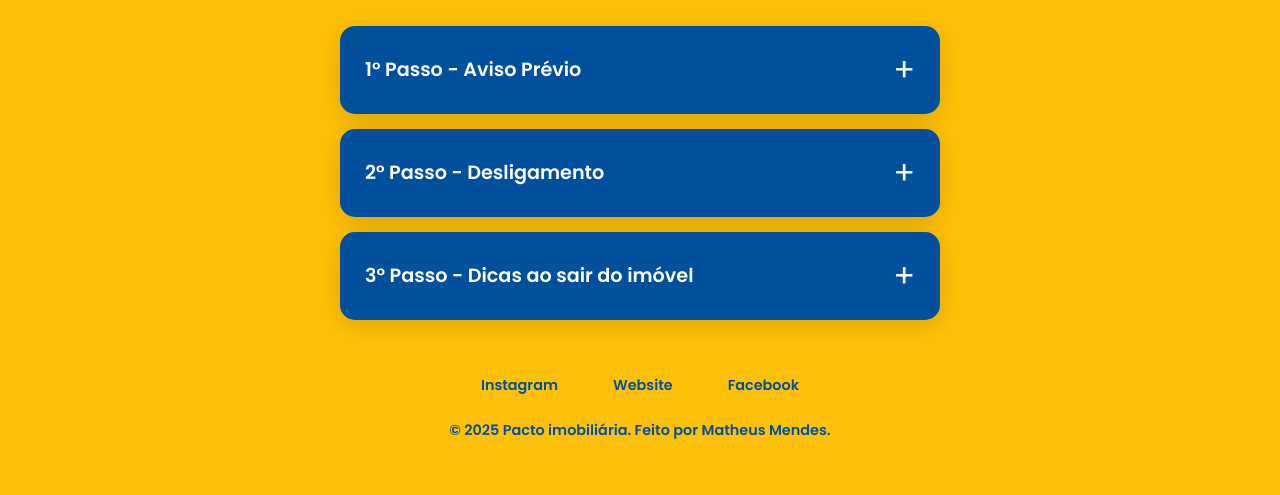
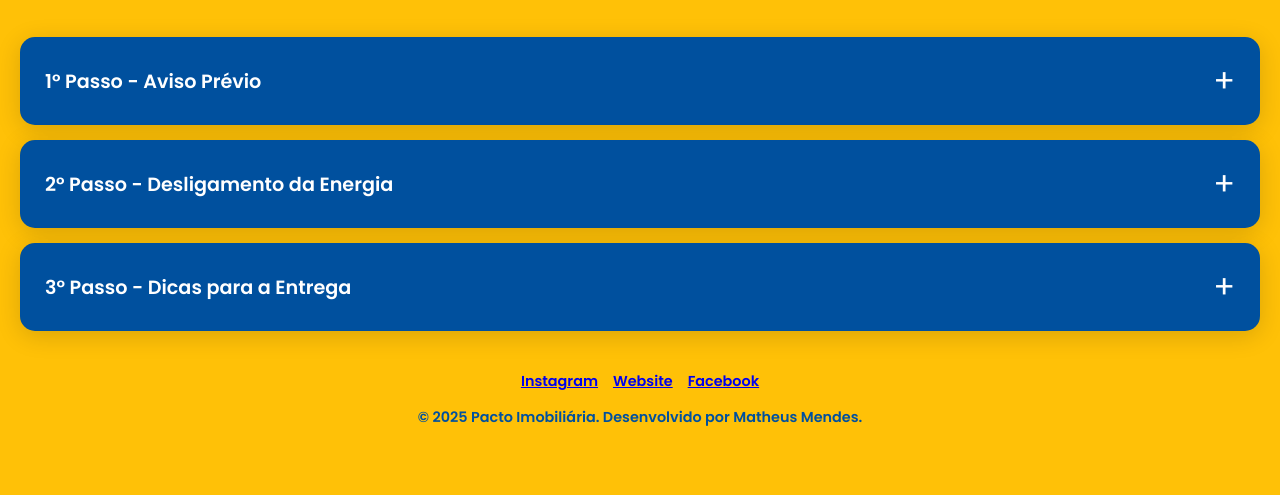
Before and after one commit to PACTOIMOBILIARIA/Rescisao, a plain HTML site: page index.html in a window 1280 px wide. Shown: the part 346-841 px from the top of the page. Drawn offline with Linux system fonts and the light colour scheme.

Commit message:
Update index.html

```diff
--- a/index.html
+++ b/index.html
@@ -3,97 +3,85 @@
 <head>
   <meta charset="UTF-8">
   <meta name="viewport" content="width=device-width, initial-scale=1.0">
-  <title>Processo de Rescisão!</title>
+  <title>Pacto Imobiliária - Processo de Rescisão</title>
   <link rel="preconnect" href="https://fonts.googleapis.com">
   <link rel="preconnect" href="https://fonts.gstatic.com" crossorigin>
-  <link href="https://fonts.googleapis.com/css2?family=Poppins:wght@400;600;700&display=swap" rel="stylesheet">
-
+  <link href="https://fonts.googleapis.com/css2?family=Poppins:wght@400;500;600;700&display=swap" rel="stylesheet">
   <link rel="stylesheet" href="style.css">
 </head>
 <body>
 
-  <div class="container">
+  <main class="card">
     <header class="header">
-
-      <img src="image-Photoroom.png"  alt="Logo da Pacto" class="logo">
-
-      <h1>Processo de Rescisão!</h1>
-    <p>Foi um prazer ter você com a gente.</p>
+      <img src="image-Photoroom.png" alt="Logo da Pacto Imobiliária" class="logo">
+      <h1>Processo de Rescisão</h1>
+      <p>Foi um prazer ter você conosco. Siga os passos abaixo para a devolução do imóvel.</p>
     </header>
 
     <div class="accordion">
       <div class="accordion-item">
-        <div class="accordion-header">1° Passo - Aviso Prévio</div>
-        <div class="accordion-content">
+        <div class="accordion-header" role="button" aria-expanded="false">
+          <span>1° Passo - Aviso Prévio</span>
+        </div>
+        <div class="accordion-content" aria-hidden="true">
           <p>
-           Realizado o aviso de rescisão, conforme clausula 2º do contrato de locação, orientamos que confira a vistoria antes da entrega das chaves, conforme clausula 18º, para ciência de suas obrigações contratuais. <br>
-<br>
-Cláusula 2° <br>
-
-Parágrafo § 8.º - O(a)(s) LOCATÁRIO(A)(S) deverá(ão) manifestar-se por escrito, com antecedência mínima de 30 (trinta) dias de sua saída do imóvel, comprometendo-se a acompanhar o responsável por esta, conforme termo de vistoria aceito por ele no início da locação. Na ausência do aviso, o(a)(s) LOCADOR(A)(E)(S) poderá exigir quantia correspondente a 01 (um) mês de aluguel e encargos, vigentes à época, conforme Parágrafo Único do Artigo 6. da Lei nº 8.245/91.
-
+            Realizado o aviso de rescisão, orientamos que confira a vistoria original antes da entrega das chaves para ciência de suas obrigações contratuais.
           </p>
-
-
+          <blockquote>
+            <strong>Cláusula 2°, Parágrafo § 8.º:</strong> O(a)(s) LOCATÁRIO(A)(S) deverá(ão) manifestar-se por escrito, com antecedência mínima de 30 (trinta) dias de sua saída do imóvel [...]. Na ausência do aviso, o(a)(s) LOCADOR(A)(E)(S) poderá exigir quantia correspondente a 01 (um) mês de aluguel e encargos, vigentes à época [...].
+          </blockquote>
         </div>
       </div>
 
       <div class="accordion-item">
-        <div class="accordion-header">2° Passo - Desligamento</div>
-        <div class="accordion-content">
+        <div class="accordion-header" role="button" aria-expanded="false">
+          <span>2° Passo - Desligamento da Energia</span>
+        </div>
+        <div class="accordion-content" aria-hidden="true">
           <p>
-          👉 Conforme declaração de entrega de chaves
-Inquilino fica responsável pelo DESLIGAMENTO DE ENERGIA E SOLICITAR OS VALORES PROPORCIONAIS DE USO DE ENERGIA ATÉ A DATA DE DESLIGAMENTO. ENVIANDO O PROTOCOLO PERANTE A COPEL. <br>
-<br>
-💡Estamos aqui para auxiliar no processo de desligamento da energia elétrica de sua residência: <br>
-
-- Via WhatsApp: Envie uma mensagem para o número 41 3013-8973 ; informe os dados e selecione a opção desejada conforme solicitado durante o atendimento.
-<br>
-
-- Via Telefone: Ligue gratuitamente para o número 0800 5100116. Siga as instruções do menu até ser redirecionado para um atendente, que irá auxiliá-lo no processo de desligamento através da leitura informada na foto.
-<br>
-- Via App da Agência Virtual: Baixe o aplicativo da Copel, disponível na App Store ou Google Play. Após instalar, faça login na sua conta e navegue até a seção de serviços. Selecione a opção "Desligamento de Energia" e preencha as informações necessárias para concluir a solicitação.
-<br>
-Inquilino deverá realizar o devido desligamento da Unidade Consumidora através da leitura informada no medidor, em até 05 (DIAS) APÓS ENTREGA DE CHAVES
-<br>
-<b>Não nos responsabilizamos por nenhuma das operações acima descritas. </b>
-
+            Conforme a declaração de entrega de chaves, o inquilino é responsável por solicitar o <strong>desligamento da energia e os valores proporcionais de uso</strong> até a data de desligamento, enviando o protocolo para a imobiliária.
           </p>
-         <a href="https://play.google.com/store/apps/details?id=com.copel.mbf&pcampaignid=web_share" target="_blank" class="action-button">APP Copel para Android</a>
-       <a href="https://apps.apple.com/br/app/copel/id1600470669" target="_blank" class="action-button">APP Copel para IOS</a>
+          <p>💡 Você pode solicitar o desligamento à Copel de três formas:</p>
+          <ul>
+            <li><strong>WhatsApp:</strong> Envie uma mensagem para o número (41) 3013-8973.</li>
+            <li><strong>Telefone:</strong> Ligue gratuitamente para 0800 510 0116.</li>
+            <li><strong>Aplicativo:</strong> Baixe o app "Copel" na sua loja de aplicativos.</li>
+          </ul>
+          <div class="button-group">
+            <a href="https://play.google.com/store/apps/details?id=com.copel.mbf" target="_blank" class="action-button">APP Copel (Android)</a>
+            <a href="https://apps.apple.com/br/app/copel/id1600470669" target="_blank" class="action-button">APP Copel (iOS)</a>
+          </div>
+          <p class="warning">
+            O desligamento deve ser feito em até 05 dias após a entrega das chaves. Não nos responsabilizamos por nenhuma destas operações.
+          </p>
         </div>
       </div>
 
       <div class="accordion-item">
-        <div class="accordion-header">3° Passo - Dicas ao sair do imóvel</div>
-        <div class="accordion-content">
-          <p>
-            <b> Quanto a devolução das chaves do imóvel, orientamos; </b>
-<br>
-Manter todas as chaves nas suas respectivas portas, para agilizar a vistoria, devolver apenas as chaves de entrada e controles elétricos  se houver.
-<br>
-Não solicitar o desligamento de energia ou de água, até que a vistoria seja realizada, para conferencia de todo o sistema do imóvel. Após a vistoria será informado as leituras para desligamento por leitura.
-<br>
-O Locatário optando em efetuar os reparos por vontade própria deve-se conferir e seguir a vistoria, da forma em que está anexada ao contrato, na clausula 18º.
-<br>
-A vistoria pela imobiliária é feita de um a três dias úteis, após a declaração de entrega das chaves assinadas pelo locatário. No período de vistoria o aluguel não será cobrado.
-
-          </p>
-
+        <div class="accordion-header" role="button" aria-expanded="false">
+          <span>3° Passo - Dicas para a Entrega</span>
+        </div>
+        <div class="accordion-content" aria-hidden="true">
+          <p>Para agilizar a vistoria final, siga estas orientações:</p>
+          <ul>
+            <li>Mantenha todas as chaves internas em suas respectivas portas. Devolva apenas as chaves de entrada e controles eletrônicos.</li>
+            <li>Não desligue a energia ou água antes da vistoria, para que possamos testar todo o sistema do imóvel.</li>
+            <li>Caso opte por fazer reparos, utilize o laudo de vistoria inicial como guia.</li>
+            <li>A vistoria da imobiliária ocorre de 1 a 3 dias úteis após a entrega das chaves. O aluguel não corre neste período.</li>
+          </ul>
         </div>
       </div>
     </div>
 
-    <footer>
-     <div class="social-links">
-        <a href="https://www.instagram.com/pactoimobiliaria/" target="_blank" class="action-button">Instagram</a>
-        <a href="https://www.pactoimobiliaria.com.br/" target="_blank" class="action-button">Website</a>
-        <a href="https://www.facebook.com/pactoimobiliarialtda/?locale=pt_BR" target="_blank" class="action-button">Facebook</a>
+    <footer class="footer">
+      <div class="social-links">
+        <a href="https://www.instagram.com/pactoimobiliaria/" target="_blank" class="social-button">Instagram</a>
+        <a href="https://www.pactoimobiliaria.com.br/" target="_blank" class="social-button">Website</a>
+        <a href="https://www.facebook.com/pactoimobiliarialtda/?locale=pt_BR" target="_blank" class="social-button">Facebook</a>
       </div>
-      <p>&copy; <span id="currentYear">2025</span> Pacto imobiliária. Feito por Matheus Mendes.</p>
+      <p>&copy; <span id="currentYear"></span> Pacto Imobiliária. Desenvolvido por Matheus Mendes.</p>
     </footer>
-
-  </div>
+  </main>
 
   <script src="pacto.js"></script>
 
```
